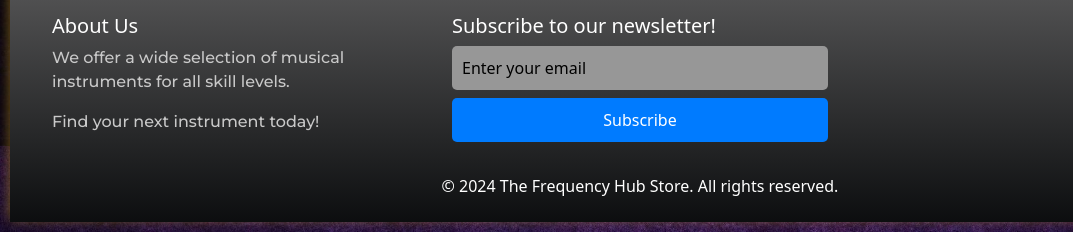
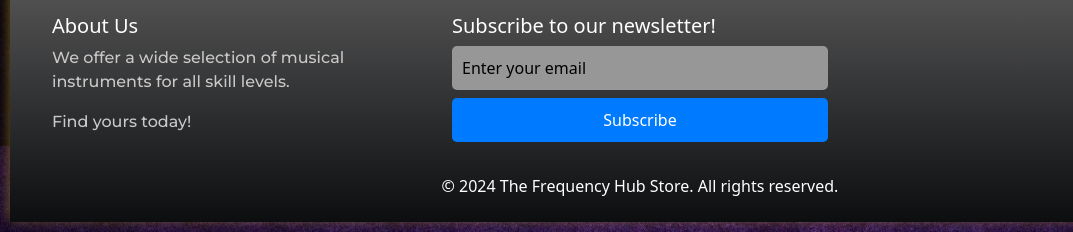
Before and after one commit to Senfu33/TheFrequencyHub, a website: page index.html in a window 1280 px wide. Shown: the part 654-886 px from the top of the page, 0-1073 px from the left. Drawn offline with nearby package versions, Linux system fonts and the light colour scheme.

Commit message:
Bootstrap-homework

```diff
--- a/index.html
+++ b/index.html
@@ -118,7 +118,7 @@
       <div class="col-md-4">
         <h5>About Us</h5>
         <p>We offer a wide selection of musical instruments for all skill levels.</p>
-        <p>Find your next instrument today!</p>
+        <p>Find yours today!</p>
       </div>
 
       <!-- Center: Subscribe Form (optional) -->
```
